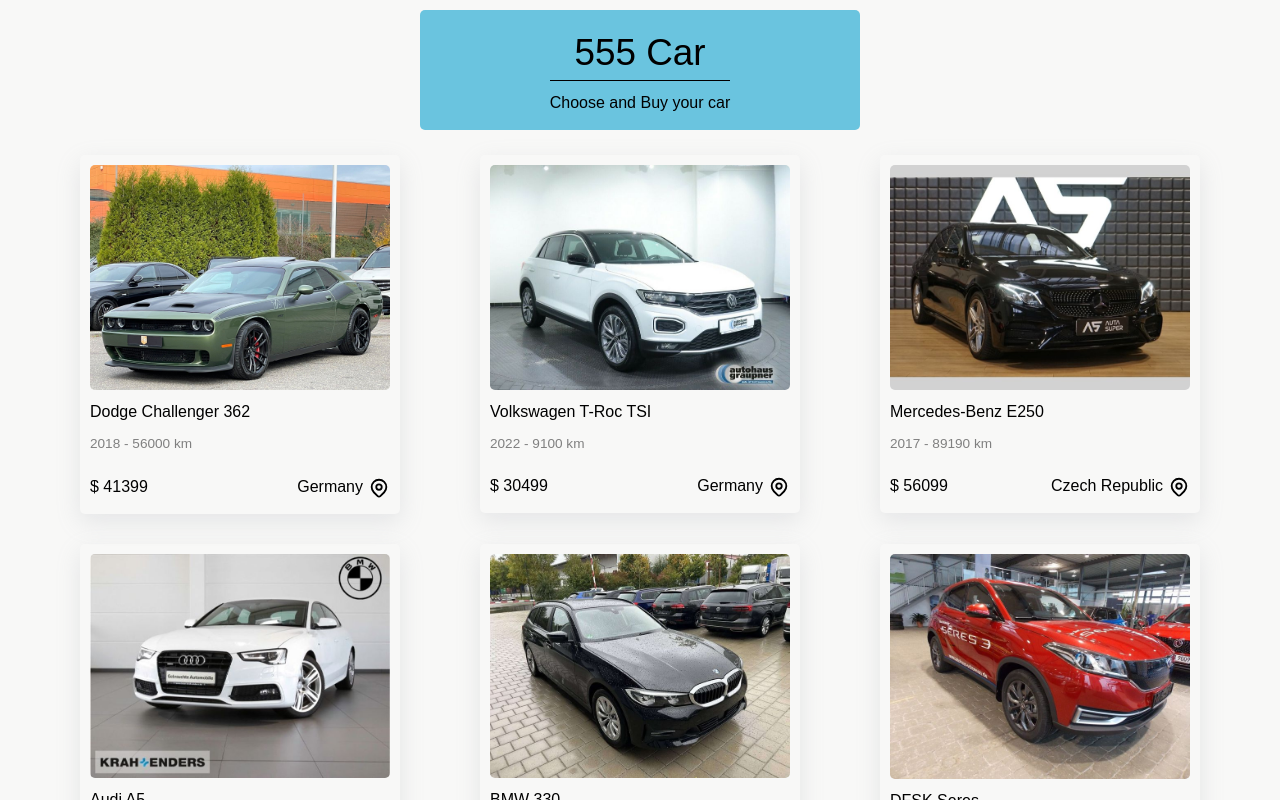
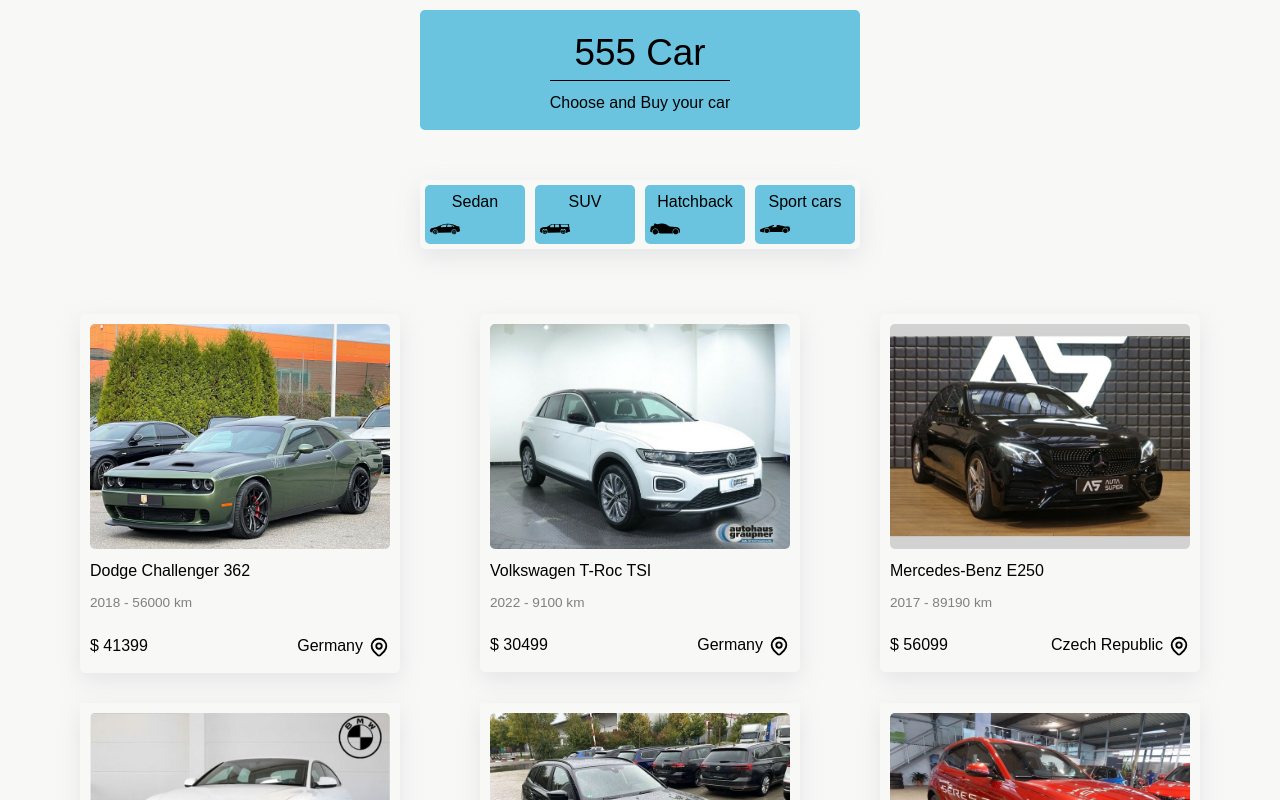
Before and after one commit to yosef-rrezaie/Car-project, a Next.js app: page /cars in a window 1280 px wide. Shown: the top 800 px of the page. Built offline with nearby package versions, Linux system fonts and the light colour scheme.

Commit message:
add category section

```diff
--- /dev/null
+++ b/components/modules/Categories.js
@@ -0,0 +1,39 @@
+import Link from "next/link";
+import styles from "./Categories.module.css";
+import Sedan from "../icons/Sedan";
+import Suv from "../icons/Suv";
+import Hatchback from "../icons/Hatchback";
+import Sport from "../icons/Sport";
+
+function Categories() {
+  return (
+    <div className={styles.container}>
+      <Link href="/categories/sedan">
+        <div>
+          <p>Sedan</p>
+          <Sedan />
+        </div>
+      </Link>
+      <Link href="/categories/suv">
+        <div>
+          <p>SUV</p>
+          <Suv />
+        </div>
+      </Link>
+      <Link href="/categories/hatchback">
+        <div>
+          <p>Hatchback</p>
+          <Hatchback />
+        </div>
+      </Link>
+      <Link href="/categories/sport">
+        <div>
+          <p>Sport cars</p>
+          <Sport />
+        </div>
+      </Link>
+    </div>
+  );
+}
+
+export default Categories;
--- /dev/null
+++ b/components/modules/Categories.module.css
@@ -0,0 +1,31 @@
+.container {
+    box-shadow: rgba(149, 157, 165, 0.2) 0px 8px 24px;
+    width: fit-content;
+    margin: 50px auto;
+    display: flex;
+    justify-content: space-between;
+    /* align-items: center; */
+    border-radius: 5px;
+
+  }
+
+  .container div {
+    text-align: center;
+    margin: 5px;
+    background-color: #6ac4df;
+    padding: 5px;
+    padding-bottom: 0;
+    border-radius: 5px;
+    width: 100px;
+  }
+
+  @media (max-width: 600px) {
+    .container {
+      width: 320px;
+      flex-wrap: wrap;
+    }
+
+    .container div {
+      width: 150px;
+    }
+  }
--- a/pages/cars/index.js
+++ b/pages/cars/index.js
@@ -1,9 +1,11 @@
+import Categories from "@/components/modules/Categories";
 import CarsPage from "@/components/templates/CarsPage";
 import carsData from "@/data/carsData";
 
 function Details() {
   return (
     <div>
+      <Categories/>
       <CarsPage data={carsData} />
     </div>
   );
```
